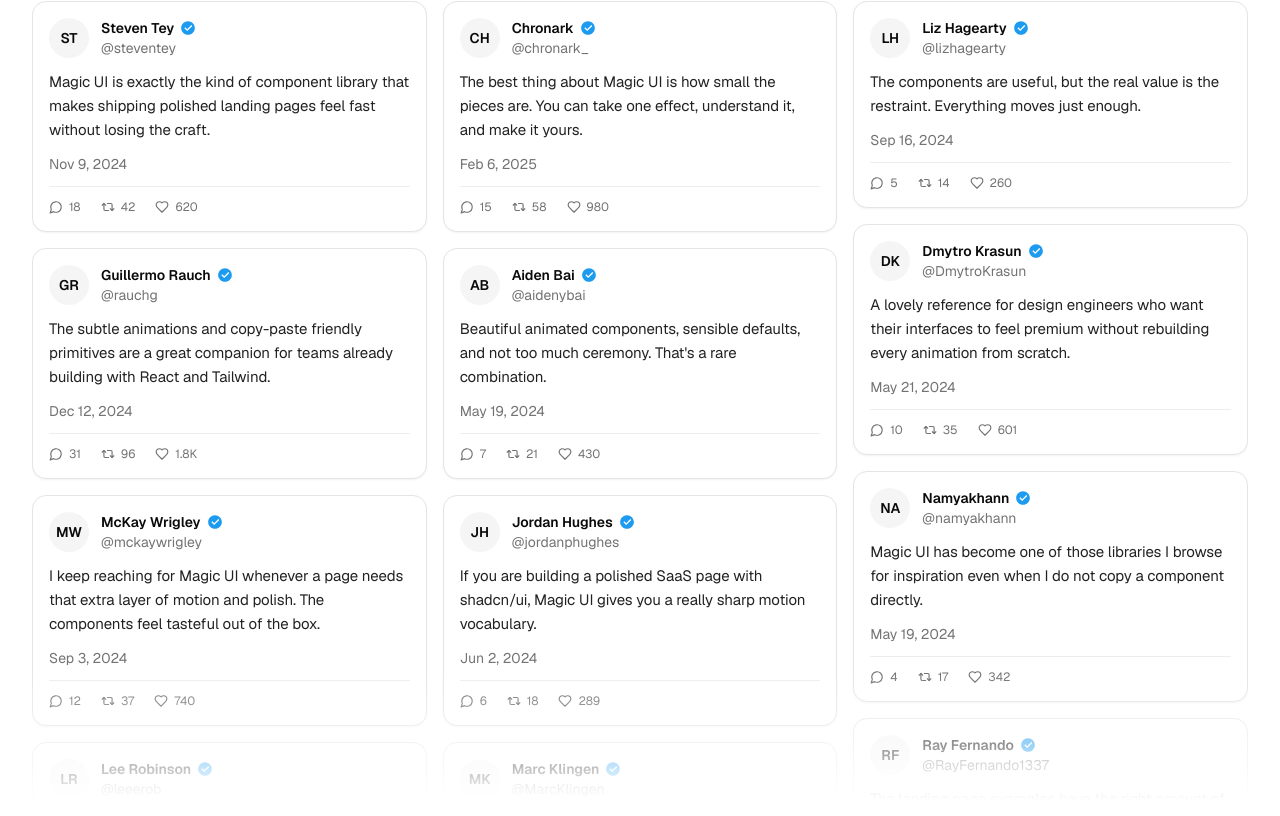
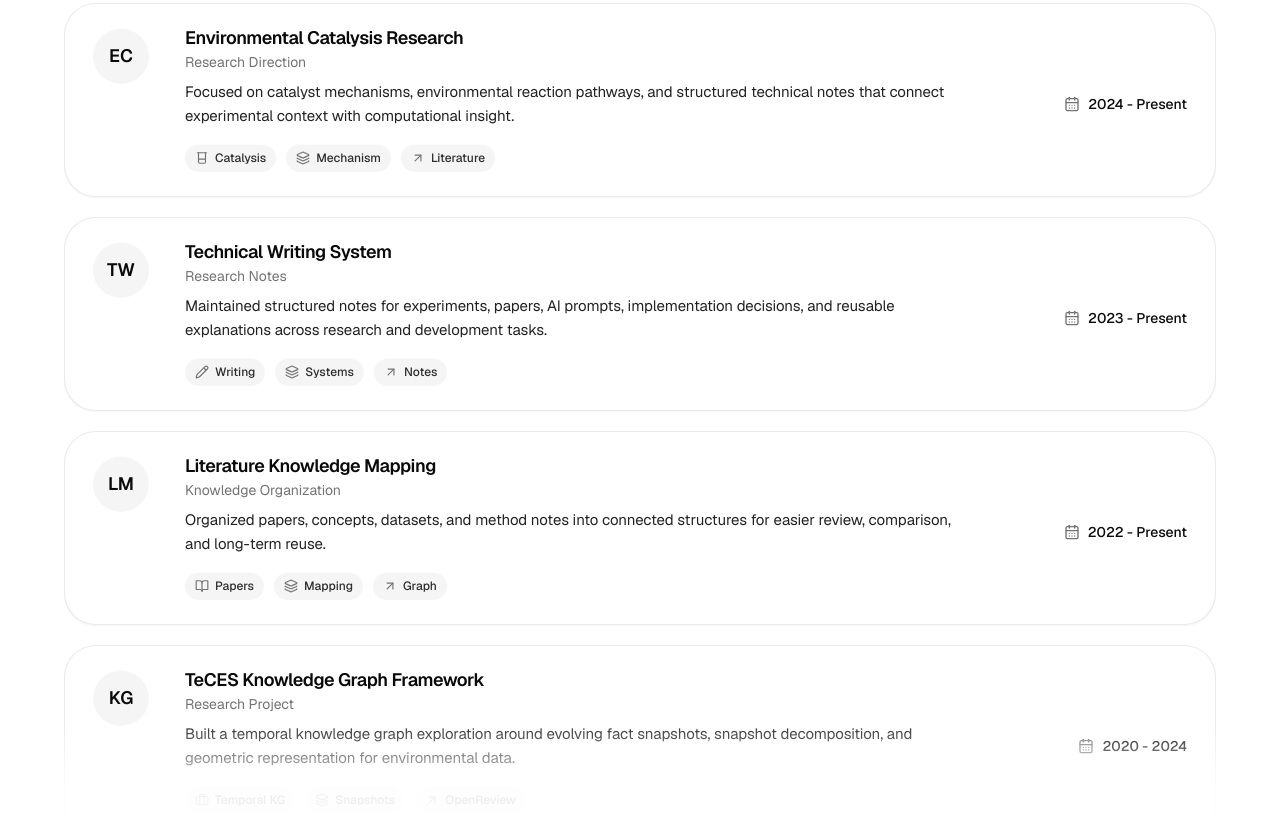
Before and after one commit to pray1996/Sweet-King, a Next.js app: page / in a window 1280 px wide. Shown: the part 1503-2319 px from the top of the page. Built offline with nearby package versions, Linux system fonts and the light colour scheme.

Commit message:
Refine selected experience section

```diff
--- a/sections/hero-actions.tsx
+++ b/sections/hero-actions.tsx
@@ -17,7 +17,7 @@
         <span className="relative z-10">View Projects</span>
         <ChevronRight className="relative z-10 ml-1 size-4 shrink-0 transition-all duration-300 ease-out group-hover:translate-x-1" />
       </Link>
-      <Link
+      <a
         href="#experience"
         className={buttonVariants({
           variant: "rainbow",
@@ -27,7 +27,7 @@
       >
         <span className="relative z-10">View Experience</span>
         <ChevronRight className="relative z-10 ml-1 size-4 shrink-0 transition-all duration-300 ease-out group-hover:translate-x-1" />
-      </Link>
+      </a>
       <Link
         href="#about"
         className={buttonVariants({
--- a/sections/showcase.tsx
+++ b/sections/showcase.tsx
@@ -27,7 +27,7 @@
 
 export function Showcase() {
   return (
-    <section id="showcase" className="container py-10 md:py-14">
+    <section id="projects" className="container py-10 md:py-14">
       <h2 className="mb-2 text-center text-3xl font-semibold leading-[1.2] tracking-tighter text-balance text-foreground md:text-4xl lg:text-5xl">
         Projects
       </h2>
--- a/sections/testimonials.tsx
+++ b/sections/testimonials.tsx
@@ -4,104 +4,92 @@
 import { AnimatePresence, motion } from "framer-motion";
 
 import { buttonVariants } from "@/components/ui/button";
-import { TweetCard, type TweetCardProps } from "@/sections/tweet-card";
+import {
+  ExperienceCard,
+  type ExperienceCardProps,
+} from "@/sections/tweet-card";
 
-const tweets: TweetCardProps[] = [
+const experiences: ExperienceCardProps[] = [
   {
-    name: "Steven Tey",
-    handle: "@steventey",
-    avatar: "ST",
-    text: "Magic UI is exactly the kind of component library that makes shipping polished landing pages feel fast without losing the craft.",
-    date: "Nov 9, 2024",
-    metrics: { replies: "18", reposts: "42", likes: "620" },
+    title: "Environmental Catalysis Research",
+    meta: "Research Direction",
+    avatar: "EC",
+    description:
+      "Focused on catalyst mechanisms, environmental reaction pathways, and structured technical notes that connect experimental context with computational insight.",
+    period: "2024 - Present",
+    tags: ["Catalysis", "Mechanism", "Literature"],
   },
   {
-    name: "Guillermo Rauch",
-    handle: "@rauchg",
-    avatar: "GR",
-    text: "The subtle animations and copy-paste friendly primitives are a great companion for teams already building with React and Tailwind.",
-    date: "Dec 12, 2024",
-    metrics: { replies: "31", reposts: "96", likes: "1.8K" },
+    title: "Technical Writing System",
+    meta: "Research Notes",
+    avatar: "TW",
+    description:
+      "Maintained structured notes for experiments, papers, AI prompts, implementation decisions, and reusable explanations across research and development tasks.",
+    period: "2023 - Present",
+    tags: ["Writing", "Systems", "Notes"],
   },
   {
-    name: "McKay Wrigley",
-    handle: "@mckaywrigley",
-    avatar: "MW",
-    text: "I keep reaching for Magic UI whenever a page needs that extra layer of motion and polish. The components feel tasteful out of the box.",
-    date: "Sep 3, 2024",
-    metrics: { replies: "12", reposts: "37", likes: "740" },
+    title: "Literature Knowledge Mapping",
+    meta: "Knowledge Organization",
+    avatar: "LM",
+    description:
+      "Organized papers, concepts, datasets, and method notes into connected structures for easier review, comparison, and long-term reuse.",
+    period: "2022 - Present",
+    tags: ["Papers", "Mapping", "Graph"],
   },
   {
-    name: "Lee Robinson",
-    handle: "@leeerob",
-    avatar: "LR",
-    text: "Design engineers need tools that preserve both speed and taste. This library hits that balance nicely.",
-    date: "Aug 21, 2024",
-    metrics: { replies: "9", reposts: "24", likes: "512" },
+    title: "TeCES Knowledge Graph Framework",
+    meta: "Research Project",
+    avatar: "KG",
+    description:
+      "Built a temporal knowledge graph exploration around evolving fact snapshots, snapshot decomposition, and geometric representation for environmental data.",
+    period: "2020 - 2024",
+    tags: ["Temporal KG", "Snapshots", "OpenReview"],
   },
   {
-    name: "Chronark",
-    handle: "@chronark_",
-    avatar: "CH",
-    text: "The best thing about Magic UI is how small the pieces are. You can take one effect, understand it, and make it yours.",
-    date: "Feb 6, 2025",
-    metrics: { replies: "15", reposts: "58", likes: "980" },
+    title: "AI Markdown Tool Prototype",
+    meta: "Personal Product",
+    avatar: "MD",
+    description:
+      "Created a light, writing-first markdown workspace concept for AI-assisted drafting, document refinement, and collaborative research productivity.",
+    period: "2020 - 2023",
+    tags: ["AI", "Markdown", "Product"],
   },
   {
-    name: "Aiden Bai",
-    handle: "@aidenybai",
-    avatar: "AB",
-    text: "Beautiful animated components, sensible defaults, and not too much ceremony. That's a rare combination.",
-    date: "May 19, 2024",
-    metrics: { replies: "7", reposts: "21", likes: "430" },
+    title: "Personal Portfolio System",
+    meta: "Web Experience",
+    avatar: "PF",
+    description:
+      "Built a personal site system that presents projects, research directions, and technical writing with a Magic UI-inspired visual language.",
+    period: "2019 - 2022",
+    tags: ["Portfolio", "Polish", "Tailwind"],
   },
   {
-    name: "Jordan Hughes",
-    handle: "@jordanphughes",
-    avatar: "JH",
-    text: "If you are building a polished SaaS page with shadcn/ui, Magic UI gives you a really sharp motion vocabulary.",
-    date: "Jun 2, 2024",
-    metrics: { replies: "6", reposts: "18", likes: "289" },
+    title: "AI-assisted Knowledge Workflows",
+    meta: "Productivity System",
+    avatar: "AI",
+    description:
+      "Designed workflows for reading, extracting, organizing, and reusing research knowledge with notes, markdown workspaces, and reusable systems.",
+    period: "2018 - 2021",
+    tags: ["Workflow", "Knowledge", "Productivity"],
   },
   {
-    name: "Marc Klingen",
-    handle: "@MarcKlingen",
-    avatar: "MK",
-    text: "Dropped a couple of Magic UI effects into a product page and it immediately felt more alive, without becoming loud.",
-    date: "May 20, 2024",
-    metrics: { replies: "11", reposts: "29", likes: "388" },
+    title: "Data-to-interface Translation",
+    meta: "Visualization Practice",
+    avatar: "DV",
+    description:
+      "Translated complex research information into readable cards, diagrams, project pages, and interface structures for clearer review and communication.",
+    period: "2016 - 2019",
+    tags: ["Visualization", "Interfaces", "Design"],
   },
   {
-    name: "Liz Hagearty",
-    handle: "@lizhagearty",
-    avatar: "LH",
-    text: "The components are useful, but the real value is the restraint. Everything moves just enough.",
-    date: "Sep 16, 2024",
-    metrics: { replies: "5", reposts: "14", likes: "260" },
-  },
-  {
-    name: "Dmytro Krasun",
-    handle: "@DmytroKrasun",
-    avatar: "DK",
-    text: "A lovely reference for design engineers who want their interfaces to feel premium without rebuilding every animation from scratch.",
-    date: "May 21, 2024",
-    metrics: { replies: "10", reposts: "35", likes: "601" },
-  },
-  {
-    name: "Namyakhann",
-    handle: "@namyakhann",
-    avatar: "NA",
-    text: "Magic UI has become one of those libraries I browse for inspiration even when I do not copy a component directly.",
-    date: "May 19, 2024",
-    metrics: { replies: "4", reposts: "17", likes: "342" },
-  },
-  {
-    name: "Ray Fernando",
-    handle: "@RayFernando1337",
-    avatar: "RF",
-    text: "The landing page examples have the right amount of motion. Clean, modern, and still very usable.",
-    date: "Aug 7, 2024",
-    metrics: { replies: "8", reposts: "23", likes: "421" },
+    title: "Experiment Documentation",
+    meta: "Research Process",
+    avatar: "EX",
+    description:
+      "Captured experimental assumptions, parameters, observations, and follow-up questions in structured, reusable documentation instead of isolated notes.",
+    period: "2014 - 2016",
+    tags: ["Documentation", "Process", "Research"],
   },
 ];
 
@@ -109,32 +97,48 @@
   const [expanded, setExpanded] = useState(false);
 
   return (
-    <section id="testimonials" className="container mx-auto py-10 md:py-14">
-      <h2 className="mb-10 text-center text-3xl font-semibold leading-[1.2] tracking-tighter text-balance text-foreground md:text-4xl lg:text-5xl">
-        What People Are Saying on Twitter
+    <section id="experience" className="container mx-auto py-12 md:py-16">
+      <h2 className="mb-8 text-center text-4xl font-semibold leading-none tracking-tighter text-balance text-foreground md:text-5xl lg:text-6xl">
+        Selected Experience
       </h2>
 
       <motion.div
-        className="relative overflow-hidden"
+        className="relative mx-auto max-w-6xl overflow-hidden"
         initial={false}
-        animate={{ maxHeight: expanded ? 2400 : 800 }}
-        transition={{ duration: 1.6, ease: [0.25, 0.1, 0.25, 1] }}
+        animate={{ maxHeight: expanded ? 2200 : 860 }}
+        transition={{ duration: 1.25, ease: [0.25, 0.1, 0.25, 1] }}
       >
-        <div className="columns-1 gap-4 md:columns-2 lg:columns-3">
-          {tweets.map((tweet) => (
-            <TweetCard key={`${tweet.handle}-${tweet.date}`} {...tweet} />
+        <motion.div
+          className="flex flex-col gap-5"
+          initial="hidden"
+          whileInView="visible"
+          viewport={{ once: true, margin: "-80px" }}
+          variants={{
+            hidden: {},
+            visible: {
+              transition: {
+                staggerChildren: 0.055,
+              },
+            },
+          }}
+        >
+          {experiences.map((experience) => (
+            <ExperienceCard
+              key={`${experience.title}-${experience.period}`}
+              {...experience}
+            />
           ))}
-        </div>
+        </motion.div>
 
         <AnimatePresence>
           {!expanded && (
             <motion.div
               aria-hidden="true"
-              className="pointer-events-none absolute inset-x-0 bottom-0 h-32 bg-linear-to-t from-background to-transparent"
+              className="pointer-events-none absolute inset-x-0 bottom-0 h-36 bg-linear-to-t from-background via-background/90 to-transparent"
               initial={{ opacity: 0 }}
               animate={{ opacity: 1 }}
               exit={{ opacity: 0 }}
-              transition={{ duration: 0.35, ease: "easeOut" }}
+              transition={{ duration: 0.3, ease: "easeOut" }}
             />
           )}
         </AnimatePresence>
@@ -146,7 +150,8 @@
         className={buttonVariants({
           variant: "outline",
           size: "sm",
-          className: "mx-auto mt-4 flex",
+          className:
+            "mx-auto mt-7 flex h-12 rounded-[1.125rem] border-border/70 bg-background px-7 text-lg font-medium tracking-[-0.02em] shadow-sm transition-[background-color,box-shadow,border-color] duration-300 ease-out hover:border-border hover:bg-background hover:shadow-md",
         })}
       >
         {expanded ? "Show Less" : "Show More"}
--- a/sections/tweet-card.tsx
+++ b/sections/tweet-card.tsx
@@ -1,93 +1,109 @@
-import { ArrowUpRight, Heart, MessageCircle, Repeat2 } from "lucide-react";
+"use client";
+
+import { motion } from "framer-motion";
+import {
+  ArrowUpRight,
+  Beaker,
+  BookOpen,
+  Briefcase,
+  CalendarDays,
+  Layers,
+  Pencil,
+  Sparkles,
+  Workflow,
+} from "lucide-react";
 
 import { cn } from "@/lib/utils";
 
-export interface TweetCardProps {
-  name: string;
-  handle: string;
+export interface ExperienceCardProps {
+  title: string;
+  meta: string;
   avatar: string;
-  text: string;
-  date: string;
-  metrics: {
-    replies: string;
-    reposts: string;
-    likes: string;
-  };
+  description: string;
+  period: string;
+  tags: string[];
   className?: string;
 }
 
-export function TweetCard({
-  name,
-  handle,
+const tagIcons = [Briefcase, Layers, ArrowUpRight];
+
+const iconByTag: Record<string, typeof Briefcase> = {
+  AI: Sparkles,
+  Catalysis: Beaker,
+  Documentation: BookOpen,
+  Literature: ArrowUpRight,
+  Markdown: Layers,
+  Notes: ArrowUpRight,
+  Papers: BookOpen,
+  Research: ArrowUpRight,
+  Systems: Layers,
+  Workflow: Workflow,
+  Writing: Pencil,
+};
+
+export function ExperienceCard({
+  title,
+  meta,
   avatar,
-  text,
-  date,
-  metrics,
+  description,
+  period,
+  tags,
   className,
-}: TweetCardProps) {
+}: ExperienceCardProps) {
   return (
-    <article
+    <motion.article
+      variants={{
+        hidden: { opacity: 0, y: 14 },
+        visible: {
+          opacity: 1,
+          y: 0,
+          transition: { duration: 0.38, ease: [0.25, 0.1, 0.25, 1] },
+        },
+      }}
       className={cn(
-        "group relative mb-4 break-inside-avoid overflow-hidden rounded-xl border border-border bg-card p-4 shadow-xs transition-[border-color,background-color] duration-200 ease-in-out",
+        "group relative grid gap-5 overflow-hidden rounded-[2rem] border border-border/80 bg-card px-5 py-5 shadow-xs transition-[border-color,box-shadow,transform,background-color] duration-300 ease-out hover:z-10 hover:-translate-y-0.5 hover:border-border hover:bg-background hover:shadow-md md:grid-cols-[4.5rem_minmax(0,1fr)_12rem] md:px-7 md:py-6",
         className,
       )}
     >
-      <div className="transition duration-200 ease-out group-hover:blur-[2px] group-focus-within:blur-[2px]">
-        <div className="flex items-start gap-3">
-          <div className="flex size-10 shrink-0 items-center justify-center rounded-full bg-muted text-sm font-semibold text-foreground">
+      <div className="flex items-start justify-between gap-4 md:contents">
+        <div className="flex size-12 shrink-0 items-center justify-center rounded-full bg-muted text-base font-semibold text-foreground shadow-[inset_0_1px_0_oklch(100%_0_0_/_0.65)] md:size-14 md:text-lg">
           {avatar}
         </div>
-          <div className="min-w-0 flex-1">
-            <div className="flex items-center gap-1.5">
-              <p className="truncate text-sm font-semibold leading-5 text-foreground">
-                {name}
-              </p>
-              <svg
-                viewBox="0 0 24 24"
-                aria-hidden="true"
-                className="size-4 shrink-0 fill-[#1d9bf0]"
-              >
-                <path d="M22.25 12c0 5.66-4.59 10.25-10.25 10.25S1.75 17.66 1.75 12 6.34 1.75 12 1.75 22.25 6.34 22.25 12Zm-11.43 4.64 7.61-7.61-1.42-1.42-6.19 6.19-2.83-2.83-1.42 1.42 4.25 4.25Z" />
-              </svg>
-            </div>
-            <p className="text-sm leading-5 text-muted-foreground">{handle}</p>
+
+        <div className="flex items-center gap-2 pt-1 text-sm font-medium text-foreground md:col-start-3 md:row-start-1 md:justify-end md:pt-2">
+          <CalendarDays className="size-4 text-muted-foreground" />
+          <span>{period}</span>
         </div>
       </div>
 
-        <p className="mt-3 text-[15px] leading-6 tracking-[-0.005em] text-foreground/90">
-          {text}
+      <div className="min-w-0 md:col-start-2 md:row-start-1">
+        <div className="flex flex-col gap-1">
+          <h3 className="text-base font-semibold leading-5 tracking-tight text-foreground md:text-lg">
+            {title}
+          </h3>
+          <p className="text-sm leading-5 text-muted-foreground">{meta}</p>
+        </div>
+
+        <p className="mt-2 max-w-3xl text-[15px] leading-6 tracking-[-0.005em] text-foreground/90">
+          {description}
         </p>
 
-        <div className="mt-3 flex items-center gap-1 text-sm text-muted-foreground">
-          <span>{date}</span>
-        </div>
+        <div className="mt-4 flex flex-wrap gap-2.5">
+          {tags.map((tag, index) => {
+            const Icon = iconByTag[tag] ?? tagIcons[index % tagIcons.length];
 
-        <div className="mt-3 flex items-center gap-5 border-t border-border/70 pt-3 text-muted-foreground">
-          <span className="inline-flex items-center gap-1.5 text-xs">
-            <MessageCircle className="size-3.5" />
-            {metrics.replies}
+            return (
+              <span
+                key={tag}
+                className="inline-flex h-7 items-center gap-1.5 rounded-full bg-muted px-2.5 text-xs font-medium text-foreground/85 shadow-[inset_0_1px_0_oklch(100%_0_0_/_0.62)] transition-colors duration-200 ease-out group-hover:bg-muted/80"
+              >
+                <Icon className="size-3.5 text-muted-foreground" />
+                {tag}
               </span>
-          <span className="inline-flex items-center gap-1.5 text-xs">
-            <Repeat2 className="size-3.5" />
-            {metrics.reposts}
-          </span>
-          <span className="inline-flex items-center gap-1.5 text-xs">
-            <Heart className="size-3.5" />
-            {metrics.likes}
-          </span>
+            );
+          })}
         </div>
       </div>
-
-      <a
-        href="#"
-        className="pointer-events-none absolute inset-0 hidden items-center justify-center bg-white/35 opacity-0 transition-opacity duration-200 ease-out group-hover:pointer-events-auto group-hover:opacity-100 group-focus-within:pointer-events-auto group-focus-within:opacity-100 md:flex dark:bg-black/15"
-        aria-label={`View tweet by ${name}`}
-      >
-        <span className="inline-flex scale-[0.98] items-center gap-1.5 rounded-full bg-black px-3 py-1.5 text-xs font-medium text-white shadow-sm transition-transform duration-200 ease-out group-hover:scale-100 group-focus-within:scale-100 dark:bg-white dark:text-black">
-          View Tweet
-          <ArrowUpRight className="size-3.5" />
-        </span>
-      </a>
-    </article>
+    </motion.article>
   );
 }
```
Also changed, not shown: 1 other file (tests, documents, lock files or other folders). Lines whose indentation alone changed are shown as unchanged.
